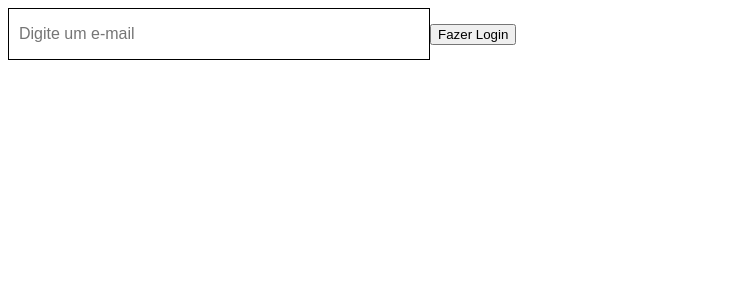
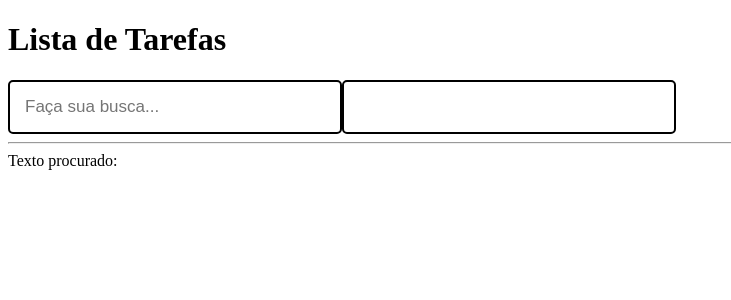
Before and after one commit to moisesjunior45/React-js, a React (Create React App) app in the folder Conceitos-basicos/react1/: page / in a window 1280 px wide. Shown: the top 300 px of the page, without its empty margins (0-731 px from the left). Built offline with nearby package versions, Linux system fonts and the light colour scheme.

Commit message:
useEffect e trocando dados entre componentes

```diff
--- a/Conceitos-basicos/react1/src/App.js
+++ b/Conceitos-basicos/react1/src/App.js
@@ -1,5 +1,6 @@
-import React, { useState } from "react";
+import React, { useState, useEffect } from "react";
 import styled from 'styled-components';
+import SearchBox from './components/SearchBox';
 
 // AULA 1 E 2
 // No React existem 2 formas de criar um componente, estas são:
@@ -163,7 +164,7 @@ const Botaopequeno = styled(Botao)`
 
 // Aula 11 - Condicional de exibição
 
-const Input = styled.input`
+/*const Input = styled.input`
   width:400px;
   height:30px;
   font-size:16px;
@@ -179,7 +180,7 @@ function App() {
   return (
     <>
 
-      <Input placeholder="Digite um e-mail" type="email" value={email} onChange={(e) => setEmail(e.target.value)} />
+      <Input placeholder="Digite um e-mail" type="email" value={email} onChange={(e) => setEmail(e.target.value)} />*/
 
 {/*{isLogged === true &&
         <button>Sair</button>
@@ -189,8 +190,8 @@ function App() {
         <button>Fazer Login</button>
       }*/}
 
-      {/* Outra forma de fazer utilizando Operador Ternário */}
-      {isLogged ? <button>Sair</button> : <button>Fazer Login</button>}
+{/* Outra forma de fazer utilizando Operador Ternário */ }
+/*{isLogged ? <button>Sair</button> : <button>Fazer Login</button>}
 
 {email.length > 0 &&
   <div>
@@ -199,9 +200,65 @@ function App() {
 }
 </>
 );
+}*/
+
+// Aula 13 - Ciclo de vida (useEffect)
+
+/*function App() {
+
+  const [contagem, setContagem] = useState(0);
+
+  useEffect(() => {
+    if (contagem == 0) {
+      document.title = "Começou a brincadeira!";
+    } else {
+      document.title = "Contagem: " + contagem;
+    }
+
+  }, [contagem]);
+
+  function aumentarAction() {
+    setContagem(contagem + 1);
+  }
+
+  return (
+    <>
+      <h1>Contagem: {contagem}</h1>
+      <button onClick={aumentarAction}>Aumentar Número</button>
+    </>
+  );
+}*/
+
+// Aula 14 - Separando em componentes
+
+function App() {
+
+  const [searchText, setSearchText] = useState('');
+
+  function handleSearchInput(novoTexto) {
+    setSearchText(novoTexto);
+  }
+
+  return (
+    <>
+      <h1>Lista de Tarefas</h1>
+      <SearchBox
+        frasePadrao="Faça sua busca..."
+        onChangeText={handleSearchInput}
+      />
+
+      <SearchBox
+        frasePadrao={searchText}
+
+      />
+
+      <hr />
+
+      Texto procurado: {searchText}
+    </>
+  );
 }
 
 
 
-
 export default App;
--- /dev/null
+++ b/Conceitos-basicos/react1/src/components/SearchBox.js
@@ -0,0 +1,32 @@
+import React, { useState, useEffect } from "react";
+import styled from "styled-components";
+
+
+const InputText = styled.input`
+    border:2px solid #000;
+    border-radius:5px;
+    padding:15px;
+    font-size:17px;
+    width:300px;
+`;
+
+function SearchBox(props) {
+
+    const [texto, setTexto] = useState('');
+
+    useEffect(() => {
+        if (props.onChangeText) {
+            props.onChangeText(texto);
+        }
+    }, [texto]);
+
+    return (
+        <InputText type="text"
+            value={texto}
+            onChange={(e) => setTexto(e.target.value)}
+            placeholder={props.frasePadrao ?? "Digite alguma coisa"}
+        />
+    );
+}
+
+export default SearchBox;
```
Also changed, not shown: 2 other files (tests, documents, lock files or other folders). Lines whose indentation alone changed are shown as unchanged.
